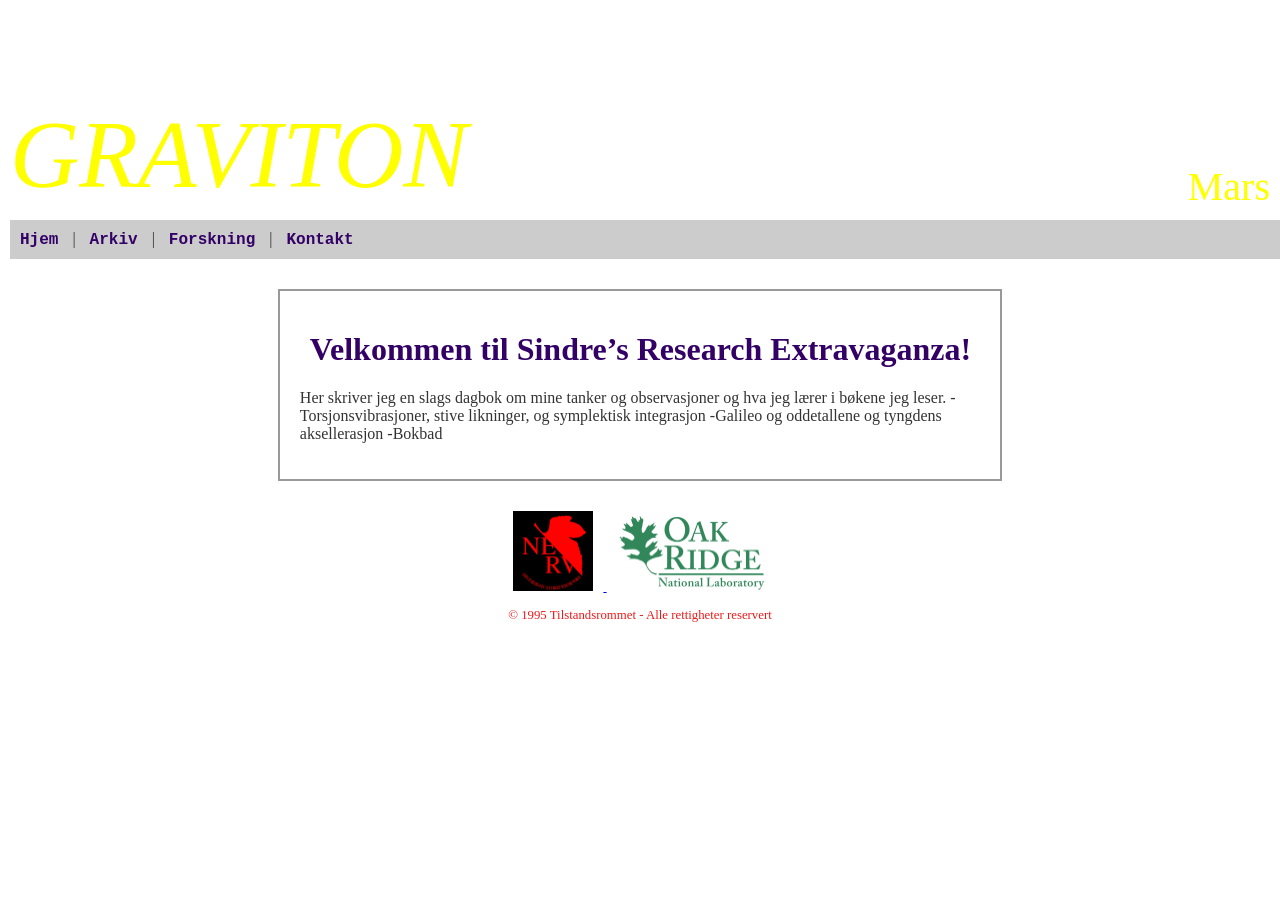
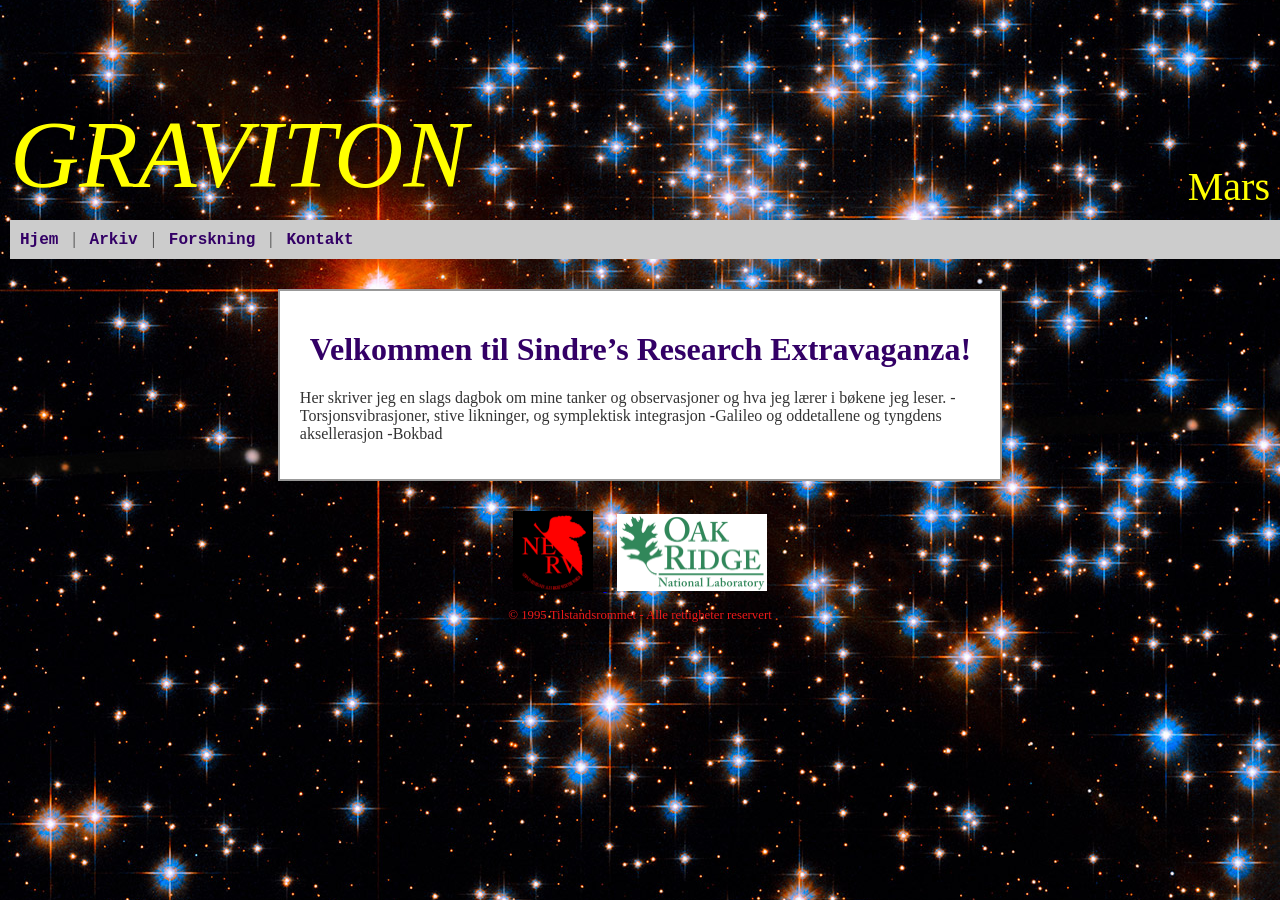
Before and after one commit to Tilstandsrommet/Tilstandsrommet.github.io, a Jekyll site: the page built from index.md, in a window 1280 px wide. Built offline with Jekyll 4.4.1, drawn with Linux system fonts in a browser that asks for light colours; some web fonts are replaced.

Commit message:
absolutt sti til bakgrunnsbilde

```diff
--- a/css/styles.css
+++ b/css/styles.css
@@ -1,7 +1,7 @@
 body {
     margin: 0;
     padding: 0;
-    background: url('stjernehimmel.jpg') no-repeat center center fixed;
+    background: url('/stjernehimmel.jpg') no-repeat center center fixed;
     background-size: cover;
     font-family: "Times New Roman", Times, serif;
     color: #333333;
```
